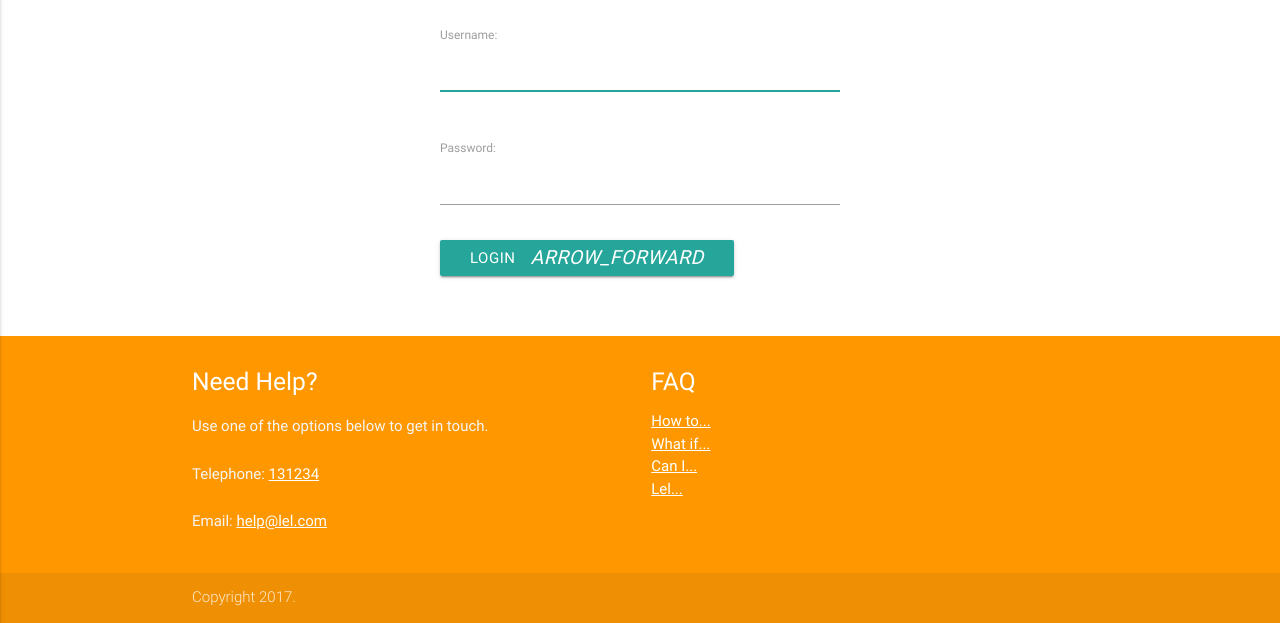
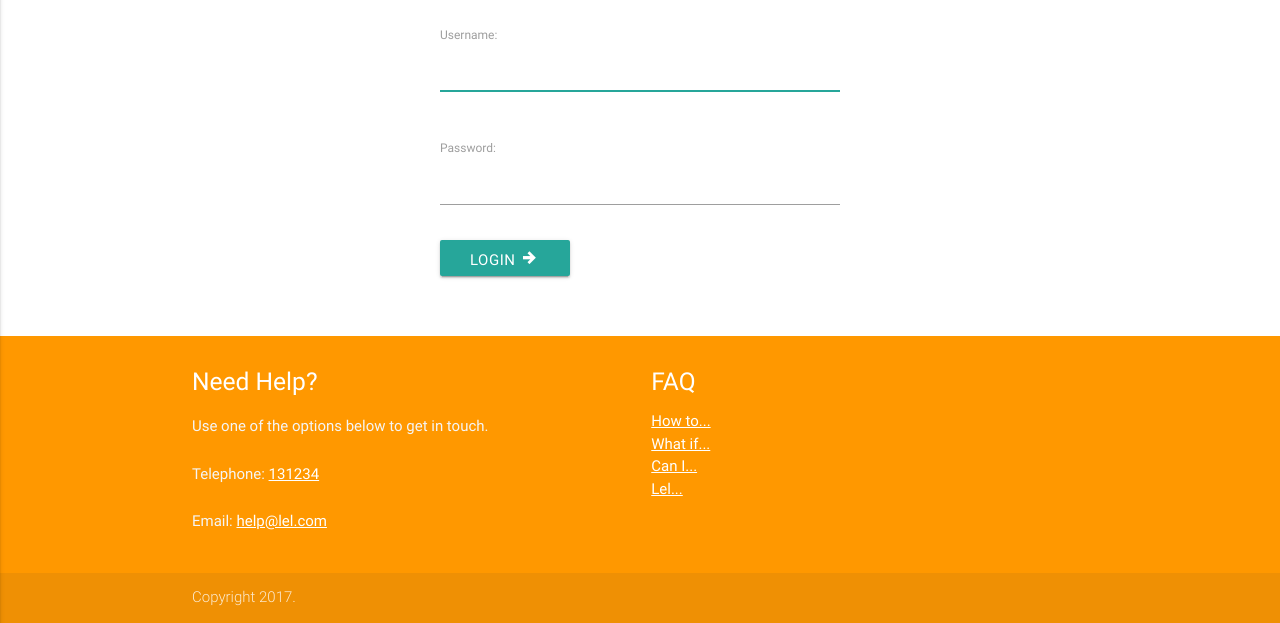
Before and after one commit to jabelone/ifb299, a Django app: page /signin/ in a window 1280 px wide. Shown: the part 233-856 px from the top of the page. Run offline with Django 3.2, Linux system fonts and the light colour scheme; some libraries are stand-ins or nearby versions.

Commit message:
Fixed icon on login page

```diff
--- a/ifb299_production/production/templates/registration/login.html
+++ b/ifb299_production/production/templates/registration/login.html
@@ -8,7 +8,7 @@
     {% csrf_token %}
     {{ form.as_p }}
     <button class="btn waves-effect waves-light" type="submit" name="login">Login
-        <i class="material-icons right">arrow_forward</i>
+        <i class="mdi mdi-arrow-right-thick"></i>
     </button>
     </form>
 {% endblock %}
```
